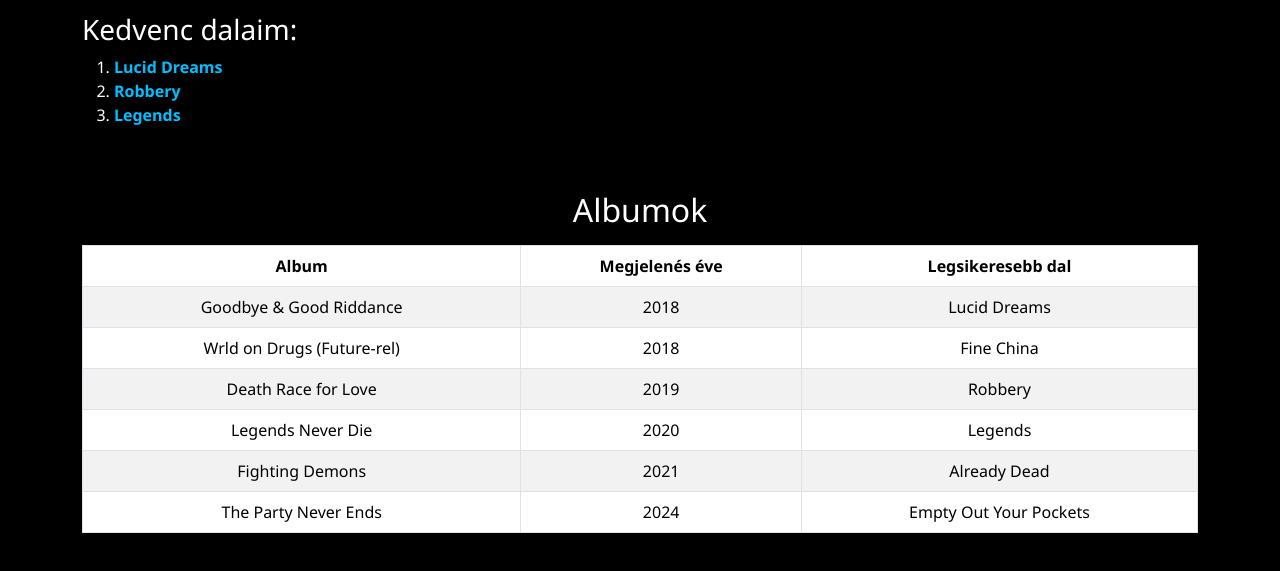
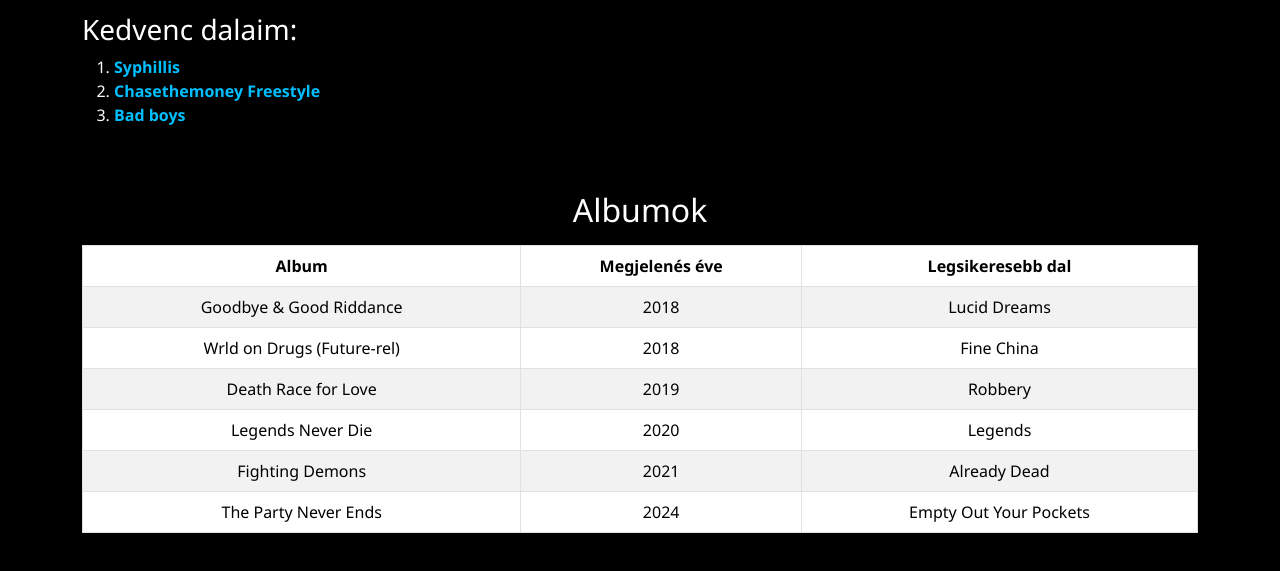
Before and after one commit to banyaszbalazs/kedvencenekes, a plain HTML site: page index.html in a window 1280 px wide. Shown: the part 303-874 px from the top of the page. Drawn offline with nearby package versions, Linux system fonts and the light colour scheme.

Commit message:
Update index.html

```diff
--- a/index.html
+++ b/index.html
@@ -12,11 +12,13 @@
   <link rel="stylesheet" href="style.css">
 </head>
 <body>
+    <!-- DIV KONTÉNER -->
+    <div class="container mt-5 mb-5 text-center text-md-start">
 
-  <div class="container mt-5 mb-5 text-center text-md-start">
-    <div class="row align-items-center">
+    <!-- Div középre igazítás -->
+      <div class="row align-items-center">
 
-      <!-- Bal oldali -->
+      <!-- Bal oldal -->
       <div class="col-md-6">
         <h1>JUICE WRLD</h1>
         <p><b>Jarad Anthony Higgins</b>, ismertebb nevén <u>Juice WRLD</u> (1998–2019), amerikai rapper, énekes és dalszerző volt.
@@ -27,9 +29,9 @@
 
         <h3>Kedvenc dalaim:</h3>
         <ol>
-          <li><a href="https://www.youtube.com/watch?v=mzB1VGEGcSU" target="_blank">Lucid Dreams</a></li>
-          <li><a href="https://www.youtube.com/watch?v=tvTRZJ-4EyI" target="_blank">Robbery</a></li>
-          <li><a href="https://www.youtube.com/watch?v=R4l9KZxKpW0" target="_blank">Legends</a></li>
+          <li><a href="https://www.youtube.com/watch?v=5qdavEWGyyI" target="_blank">Syphillis</a></li>
+          <li><a href="https://www.youtube.com/watch?v=sFCd6fzkHZY&t=864s" target="_blank">Chasethemoney Freestyle</a></li>
+          <li><a href="https://www.youtube.com/watch?v=ghzdwjWrWcc" target="_blank">Bad boys</a></li>
         </ol>
       </div>
 
```
